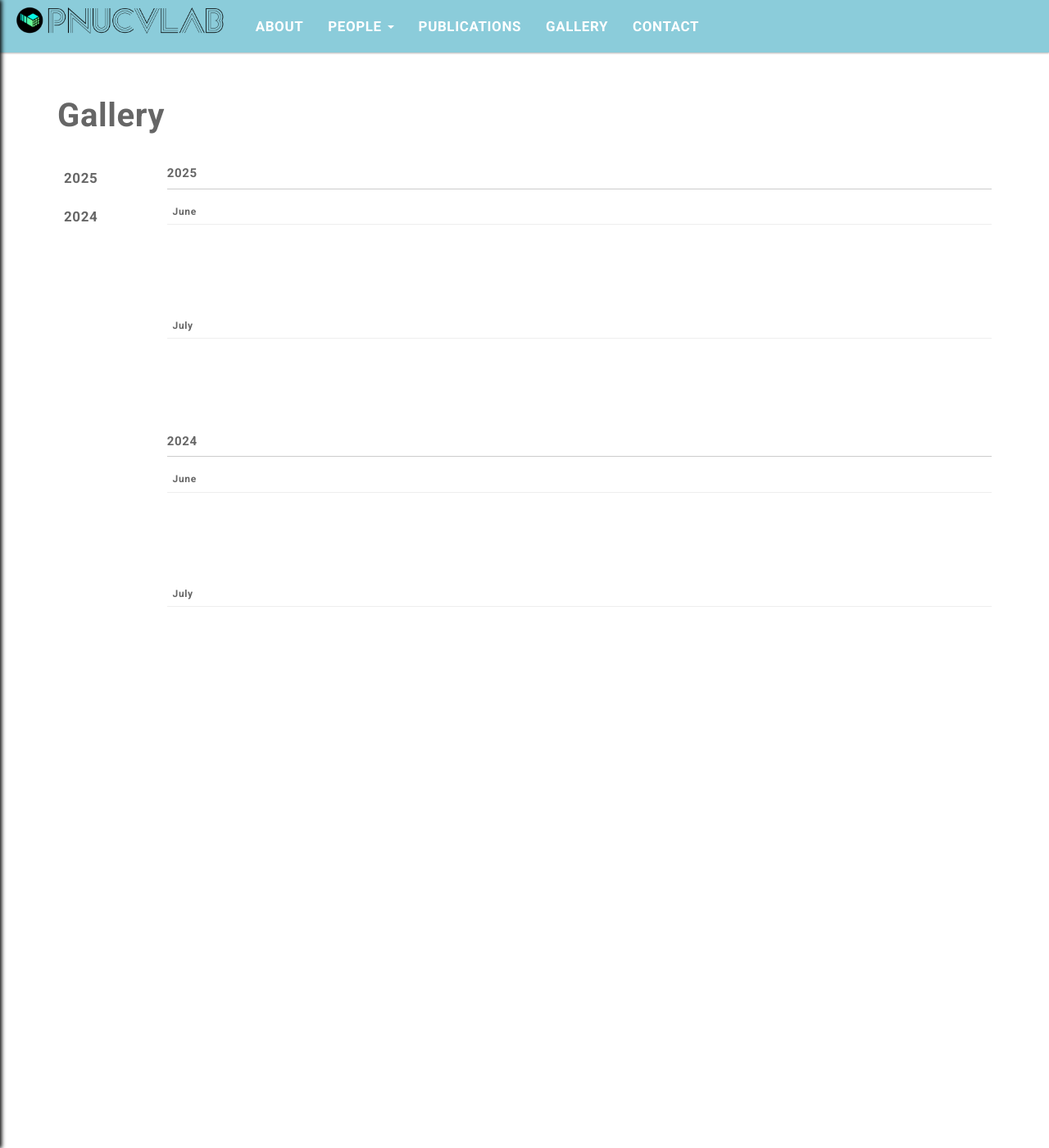
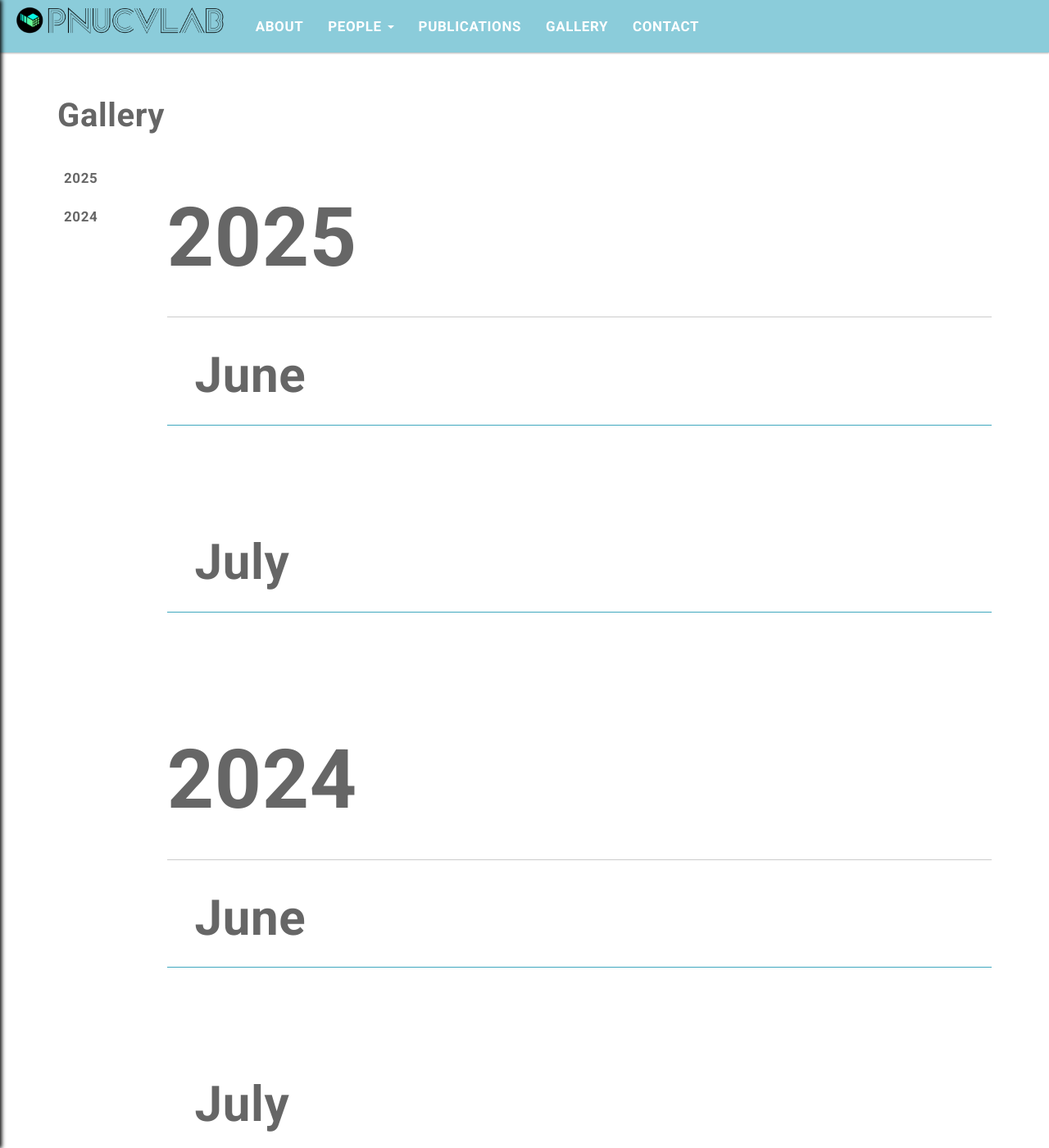
Before and after one commit to pnucvlab/pnucvlab.github.io, a Jekyll site: the page built from pages/gallery.html, in a window 1280 px wide and 1400 px high. Shown: the whole window at 82% size. Built offline with Jekyll 4.4.1, drawn with Linux system fonts in a browser that asks for light colours.

Commit message:
edit gallery page

```diff
--- a/assets/css/main.css
+++ b/assets/css/main.css
@@ -474,7 +474,7 @@ h3:before {
 
 /* year styling */
 .year-title {
-	font-size: 240px;
+	font-size: 100px;
 	margin: 0;
 }
 .year-divider {
@@ -488,12 +488,12 @@ h3:before {
 	margin-bottom: 100px;
 }
 .month-title {
-	font-size: 12px;
+	font-size: 60px;
 	margin: 0 0 4px 1ch; /* indent by one character width */
 }
 .month-divider {
 	border: none;
-	border-top: 1px solid #eee;
+	border-top: 1px solid #40a8bf;
 	margin: 2px 0 12px 0;
 }
 
--- a/pages/gallery.html
+++ b/pages/gallery.html
@@ -16,41 +16,41 @@ permalink: /gallery/
   <div class="gallery-content">
 
     <section id="year-2025" class="year-section">
-      <p style="font-size:15px; margin:0;"><strong>2025</strong></p>
-      <hr style="border:none; border-top:1px solid #ccc; margin:4px 0 16px;">
+      <p class="year-title"><strong>2025</strong></p>
+      <hr class="year-divider">
 
       <div class="month-group">
-        <p style="font-size:12px; margin:0 0 4px 1ch;"><strong>June</strong></p>
-        <hr style="border:none; border-top:1px solid #eee; margin:2px 0 12px;">
+        <p class="month-title"><strong>June</strong></p>
+        <hr class="month-divider">
         <div class="gallery-grid">
           <!-- 2025 June items -->
         </div>
       </div>
 
       <div class="month-group">
-        <p style="font-size:12px; margin:0 0 4px 1ch;"><strong>July</strong></p>
-        <hr style="border:none; border-top:1px solid #eee; margin:2px 0 12px;">
+        <p class="month-title"><strong>July</strong></p>
+        <hr class="month-divider">
         <div class="gallery-grid">
           <!-- 2025 July items -->
         </div>
       </div>
     </section>
 
-    <section id="year-2024" class="year-section" style="margin-top:2em;">
-      <p style="font-size:15px; margin:0;"><strong>2024</strong></p>
-      <hr style="border:none; border-top:1px solid #ccc; margin:4px 0 16px;">
+    <section id="year-2024" class="year-section">
+      <p class="year-title"><strong>2024</strong></p>
+      <hr class="year-divider">
 
       <div class="month-group">
-        <p style="font-size:12px; margin:0 0 4px 1ch;"><strong>June</strong></p>
-        <hr style="border:none; border-top:1px solid #eee; margin:2px 0 12px;">
+        <p class="month-title"><strong>June</strong></p>
+        <hr class="month-divider">
         <div class="gallery-grid">
           <!-- 2024 June items -->
         </div>
       </div>
 
       <div class="month-group">
-        <p style="font-size:12px; margin:0 0 4px 1ch;"><strong>July</strong></p>
-        <hr style="border:none; border-top:1px solid #eee; margin:2px 0 12px;">
+        <p class="month-title"><strong>July</strong></p>
+        <hr class="month-divider">
         <div class="gallery-grid">
           <!-- 2024 July items -->
         </div>
```
